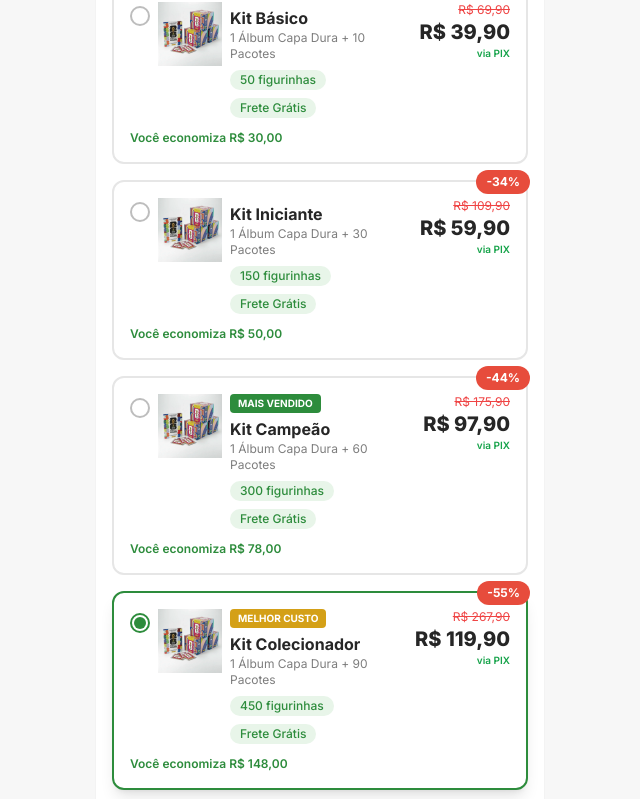
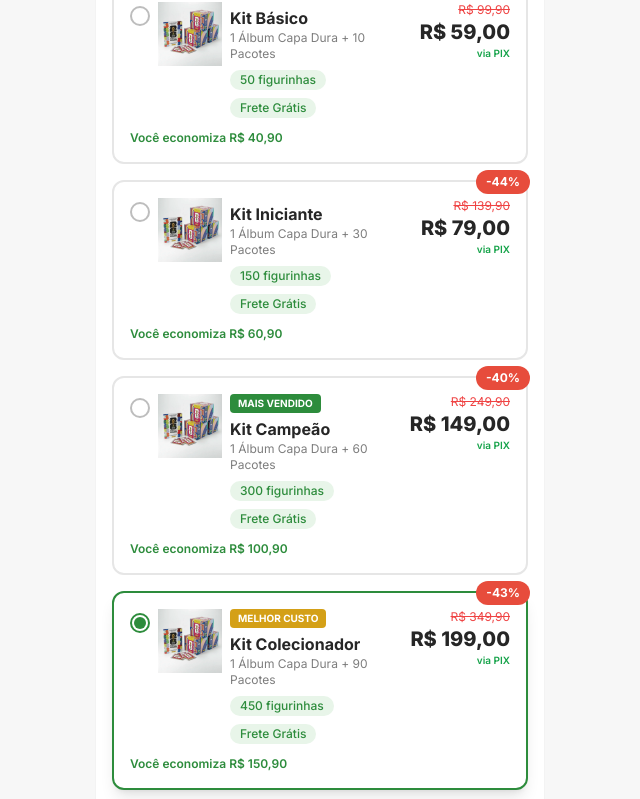
Before and after one commit to victorhugovascao1337-commits/pix-payment-flow244, a Next.js app: page / in a window 1280 px wide. Shown: the part 1361-2160 px from the top of the page, without its empty margins (320-960 px from the left). Built offline with nearby package versions, Linux system fonts and the light colour scheme; no server answers.

Commit message:
update-precos-e-links-checkout

```diff
--- a/components/pricing-section.tsx
+++ b/components/pricing-section.tsx
@@ -12,10 +12,11 @@ const kits = [
     name: "Kit Básico",
     description: "1 Álbum Capa Dura + 10 Pacotes",
     stickers: 50,
-    oldPrice: "R$ 69,90",
-    newPrice: "R$ 39,90",
-    discount: "-43%",
-    savings: "Você economiza R$ 30,00",
+    oldPrice: "R$ 99,90",
+    newPrice: "R$ 59,00",
+    discount: "-41%",
+    savings: "Você economiza R$ 40,90",
+    checkoutUrl: "https://seguro.paninilojas.com/checkout/Z-11LMK02CZW26",
     badge: null,
     badgeColor: "",
   },
@@ -24,10 +25,11 @@ const kits = [
     name: "Kit Iniciante",
     description: "1 Álbum Capa Dura + 30 Pacotes",
     stickers: 150,
-    oldPrice: "R$ 109,90",
-    newPrice: "R$ 59,90",
-    discount: "-34%",
-    savings: "Você economiza R$ 50,00",
+    oldPrice: "R$ 139,90",
+    newPrice: "R$ 79,00",
+    discount: "-44%",
+    savings: "Você economiza R$ 60,90",
+    checkoutUrl: "https://seguro.paninilojas.com/checkout/Z-11MC102VLN26",
     badge: null,
     badgeColor: "",
   },
@@ -36,10 +38,11 @@ const kits = [
     name: "Kit Campeão",
     description: "1 Álbum Capa Dura + 60 Pacotes",
     stickers: 300,
-    oldPrice: "R$ 175,90",
-    newPrice: "R$ 97,90",
-    discount: "-44%",
-    savings: "Você economiza R$ 78,00",
+    oldPrice: "R$ 249,90",
+    newPrice: "R$ 149,00",
+    discount: "-40%",
+    savings: "Você economiza R$ 100,90",
+    checkoutUrl: "https://seguro.paninilojas.com/checkout/Z-115V602CSY26",
     badge: "MAIS VENDIDO",
     badgeColor: "bg-[#2d8c3c]",
   },
@@ -48,10 +51,11 @@ const kits = [
     name: "Kit Colecionador",
     description: "1 Álbum Capa Dura + 90 Pacotes",
     stickers: 450,
-    oldPrice: "R$ 267,90",
-    newPrice: "R$ 119,90",
-    discount: "-55%",
-    savings: "Você economiza R$ 148,00",
+    oldPrice: "R$ 349,90",
+    newPrice: "R$ 199,00",
+    discount: "-43%",
+    savings: "Você economiza R$ 150,90",
+    checkoutUrl: "https://seguro.paninilojas.com/checkout/Z-117P902H9626",
     badge: "MELHOR CUSTO",
     badgeColor: "bg-[#d4a017]",
   },
@@ -76,8 +80,7 @@ export function PricingSection() {
             key={kit.id}
             type="button"
             onClick={() => setSelected(kit.id)}
-            className={`relative w-full rounded-xl border-2 bg-card p-4 text-left transition-all ${
-              selected === kit.id
+            className={`relative w-full rounded-xl border-2 bg-card p-4 text-left transition-all ${selected === kit.id
               ? "border-[#2d8c3c] shadow-lg"
               : "border-border"
               }`}
@@ -91,8 +94,7 @@ export function PricingSection() {
               {/* Radio */}
               <div className="mt-1 flex-shrink-0">
                 <div
-                  className={`flex h-5 w-5 items-center justify-center rounded-full border-2 ${
-                    selected === kit.id
+                  className={`flex h-5 w-5 items-center justify-center rounded-full border-2 ${selected === kit.id
                     ? "border-[#2d8c3c]"
                     : "border-foreground/30"
                     }`}
@@ -192,9 +194,10 @@ export function PricingSection() {
             }
           }
 
-          // Preserve UTM params in navigation
-          const checkoutUrl = buildURLWithUTM("/checkout", { kit: selected });
-          router.push(checkoutUrl);
+          // Redirect to external checkout URL in same tab
+          if (selectedKit?.checkoutUrl) {
+            window.location.href = selectedKit.checkoutUrl;
+          }
         }}
         className="mt-6 w-full rounded-xl bg-[#2d8c3c] px-6 py-4 text-base font-extrabold uppercase tracking-wider text-white shadow-lg transition-all hover:bg-[#236e30] active:scale-[0.98]"
       >
```
Lines whose indentation alone changed are shown as unchanged.
